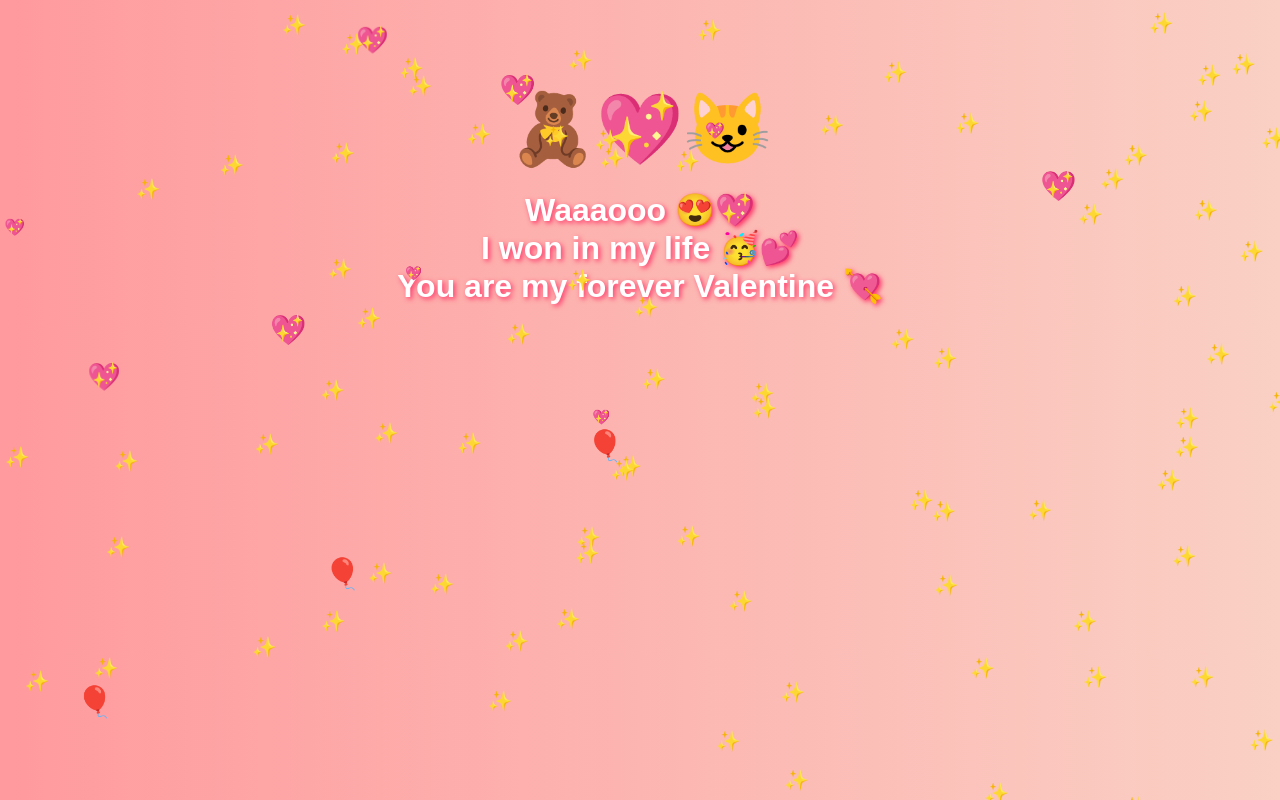
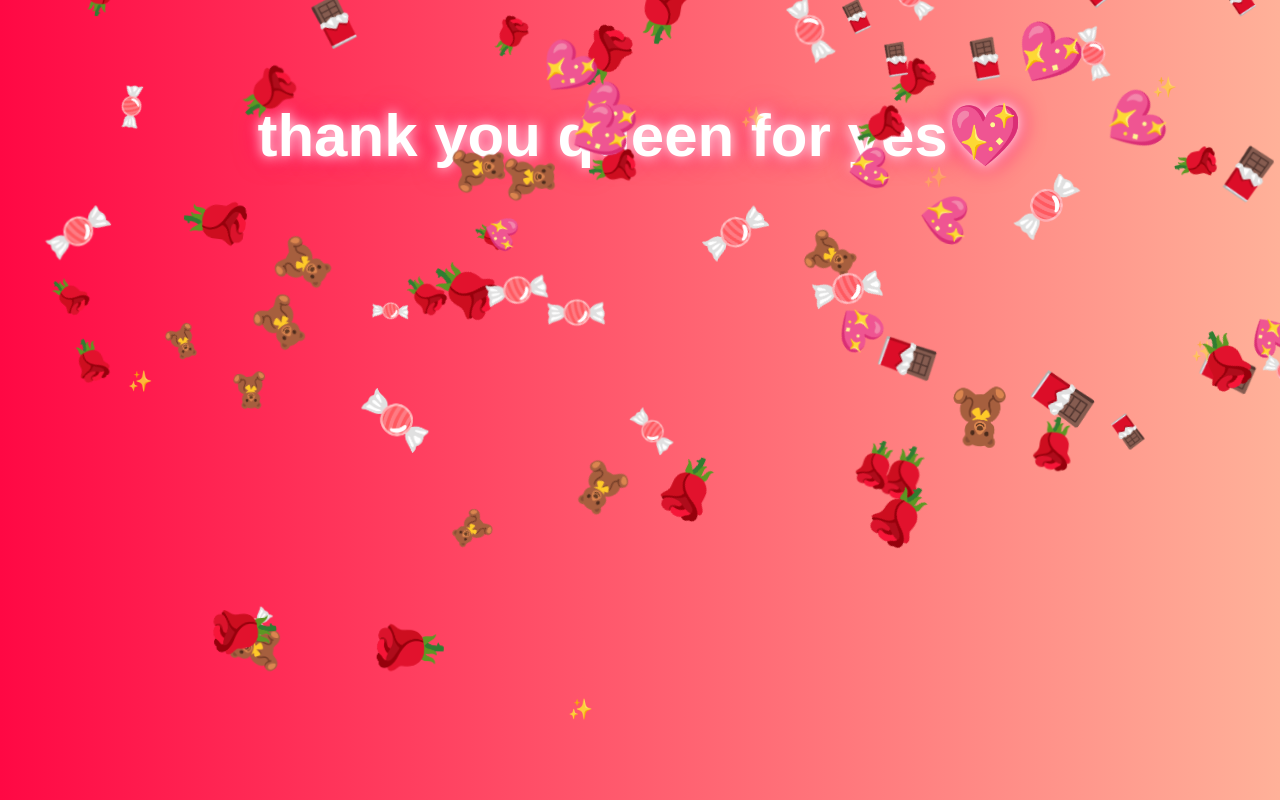
Before and after one commit to mrsud/valentine-site-chitra, a plain HTML site: page index.html in a window 1280 px wide. Both pictures are taken after a click on the button "Yes 💖". Drawn offline with Linux system fonts and the light colour scheme.

Commit message:
Update index.html

```diff
--- a/index.html
+++ b/index.html
@@ -1,149 +1,158 @@
 <!DOCTYPE html>
 <html>
 <head>
-<title>For My Pyare Dost 💖</title>
+<title>My Magical Proposal 💖</title>
 
 <style>
 body {
-    text-align: center;
+    margin:0;
+    text-align:center;
     font-family: Arial, sans-serif;
     background: linear-gradient(to right, #ff9a9e, #fad0c4);
-    overflow: hidden;
-    padding-top: 80px;
+    overflow:hidden;
+    transition:1s;
 }
 
 h1 {
-    font-size: 32px;
-    color: white;
-    text-shadow: 2px 2px 5px #ff3366;
+    color:white;
+    margin-top:100px;
+    text-shadow:2px 2px 10px #ff0066;
 }
 
 button {
-    padding: 12px 25px;
-    font-size: 20px;
-    margin: 20px;
-    cursor: pointer;
-    border-radius: 10px;
-    border: none;
-    transition: 0.3s;
+    padding:12px 25px;
+    font-size:20px;
+    margin:20px;
+    border:none;
+    border-radius:12px;
+    cursor:pointer;
 }
 
-#yesBtn {
-    background-color: #ff3366;
-    color: white;
-}
+#yesBtn { background:#ff0066; color:white; }
+#noBtn { background:black; color:white; position:absolute; }
 
-#noBtn {
-    background-color: black;
-    color: white;
-    position: absolute;
-}
-
-/* Floating hearts */
-.heart {
-    position: fixed;
-    top: -10px;
-    animation: fall 5s linear infinite;
+.fall {
+    position:fixed;
+    top:-50px;
+    animation:fall linear forwards;
 }
 
 @keyframes fall {
-    0% { transform: translateY(0); }
-    100% { transform: translateY(100vh); }
+    to { transform:translateY(110vh) rotate(360deg); }
 }
 
-/* Balloons */
-.balloon {
-    position: fixed;
-    bottom: -50px;
-    animation: rise 6s linear infinite;
+.glowLove {
+    font-size:60px;
+    color:white;
+    animation:glow 1.5s infinite alternate;
 }
 
-@keyframes rise {
-    0% { transform: translateY(0); }
-    100% { transform: translateY(-120vh); }
+@keyframes glow {
+    from { text-shadow:0 0 10px #fff, 0 0 20px #ff0066; }
+    to { text-shadow:0 0 30px #fff, 0 0 60px #ff0066; }
 }
 
-/* Cute characters */
-.characters {
-    font-size: 60px;
-    margin-bottom: 20px;
+.baby {
+    position:fixed;
+    font-size:70px;
+    animation:peek 4s ease-in-out;
+}
+
+@keyframes peek {
+    0% { transform:scale(0); opacity:0; }
+    40% { transform:scale(1); opacity:1; }
+    100% { transform:scale(0); opacity:0; }
+}
+
+.sparkle {
+    position:fixed;
+    font-size:20px;
+    animation:spark 3s linear forwards;
+}
+
+@keyframes spark {
+    to { transform:translateY(-100vh); opacity:0; }
 }
 </style>
 </head>
 
 <body>
 
-<div class="characters">
-    🧸 💙 😺
-</div>
-
-<h1>Will you be my Valentine 💕<br>mere pyare dost? 🥺</h1>
+<h1 id="text">Will you be my forever? 💕</h1>
 
 <button id="yesBtn" onclick="yesClicked()">Yes 💖</button>
-<button id="noBtn" onmouseover="moveButton()">No 🙈</button>
+<button id="noBtn" onmouseover="moveNo()">No 🙈</button>
 
-<audio autoplay loop>
-    <source src="https://www.soundhelix.com/examples/mp3/SoundHelix-Song-1.mp3" type="audio/mp3">
+<audio id="music" loop>
+<source src="https://www.soundhelix.com/examples/mp3/SoundHelix-Song-2.mp3" type="audio/mp3">
 </audio>
 
 <script>
-let noSize = 20;
 
-function yesClicked() {
-    document.body.innerHTML = `
-    <div style="font-size:70px;">🧸💖😺</div>
-    <h1 style='color:white;'>Waaaooo 😍💖<br>I won in my life 🥳💕<br>You are my forever Valentine 💘</h1>
-    `;
-    confettiEffect();
+function yesClicked(){
+
+document.body.style.background="linear-gradient(to right,#ff0844,#ffb199)";
+document.getElementById("text").innerHTML="<div class='glowLove'>thank you queen for yes💖</div>";
+
+document.getElementById("yesBtn").style.display="none";
+document.getElementById("noBtn").style.display="none";
+
+let music=document.getElementById("music");
+music.volume=0.2;
+music.play();
+
+startRain();
+startBaby();
+startSparkle();
 }
 
-function moveButton() {
-    var button = document.getElementById("noBtn");
-    var x = Math.random() * (window.innerWidth - 100);
-    var y = Math.random() * (window.innerHeight - 50);
-    button.style.left = x + "px";
-    button.style.top = y + "px";
-
-    if(noSize > 8){
-        noSize -= 1;
-        button.style.fontSize = noSize + "px";
-    }
+function moveNo(){
+let btn=document.getElementById("noBtn");
+btn.style.left=Math.random()*90+"vw";
+btn.style.top=Math.random()*90+"vh";
 }
 
-function createHeart() {
-    const heart = document.createElement("div");
-    heart.classList.add("heart");
-    heart.innerHTML = "💖";
-    heart.style.left = Math.random() * 100 + "vw";
-    heart.style.fontSize = Math.random() * 20 + 10 + "px";
-    document.body.appendChild(heart);
-    setTimeout(() => heart.remove(), 5000);
+function startRain(){
+const items=["🌹","🍫","🧸","💖","🌹","🍬"];
+
+setInterval(()=>{
+for(let i=0;i<5;i++){
+let item=document.createElement("div");
+item.classList.add("fall");
+item.innerHTML=items[Math.floor(Math.random()*items.length)];
+item.style.left=Math.random()*100+"vw";
+item.style.fontSize=Math.random()*30+30+"px";
+item.style.animationDuration=Math.random()*3+3+"s";
+document.body.appendChild(item);
+setTimeout(()=>item.remove(),6000);
+}
+},200);
 }
 
-function createBalloon() {
-    const balloon = document.createElement("div");
-    balloon.classList.add("balloon");
-    balloon.innerHTML = "🎈";
-    balloon.style.left = Math.random() * 100 + "vw";
-    balloon.style.fontSize = "30px";
-    document.body.appendChild(balloon);
-    setTimeout(() => balloon.remove(), 6000);
+function startBaby(){
+setInterval(()=>{
+let baby=document.createElement("div");
+baby.classList.add("baby");
+baby.innerHTML="👶";
+baby.style.left=Math.random()*90+"vw";
+baby.style.top=Math.random()*70+"vh";
+document.body.appendChild(baby);
+setTimeout(()=>baby.remove(),4000);
+},5000);
 }
 
-setInterval(createHeart, 300);
-setInterval(createBalloon, 800);
+function startSparkle(){
+setInterval(()=>{
+let sp=document.createElement("div");
+sp.classList.add("sparkle");
+sp.innerHTML="✨";
+sp.style.left=Math.random()*100+"vw";
+sp.style.top=Math.random()*100+"vh";
+document.body.appendChild(sp);
+setTimeout(()=>sp.remove(),3000);
+},300);
+}
 
-function confettiEffect() {
-    for (let i = 0; i < 80; i++) {
-        let confetti = document.createElement("div");
-        confetti.innerHTML = "✨";
-        confetti.style.position = "fixed";
-        confetti.style.left = Math.random() * 100 + "vw";
-        confetti.style.top = Math.random() * 100 + "vh";
-        confetti.style.fontSize = "20px";
-        document.body.appendChild(confetti);
-    }
-}
 </script>
 
 </body>
```
